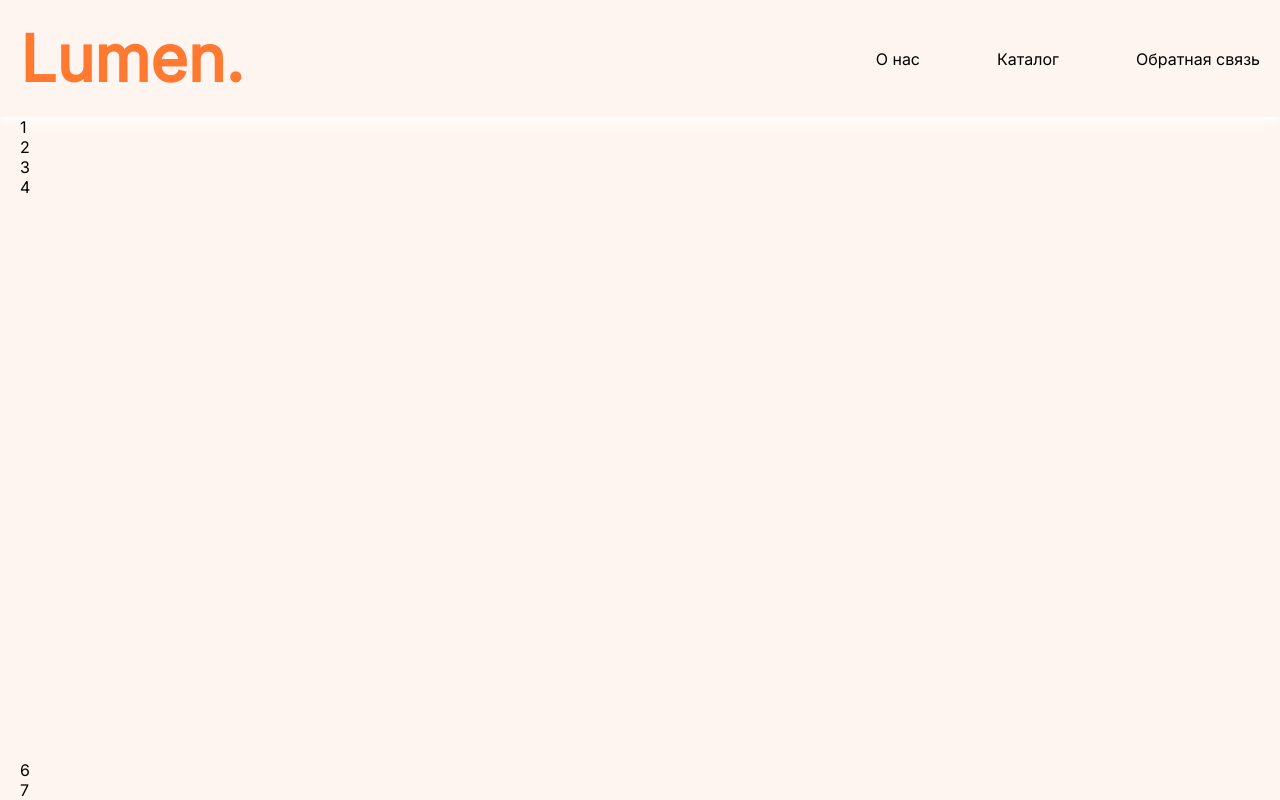
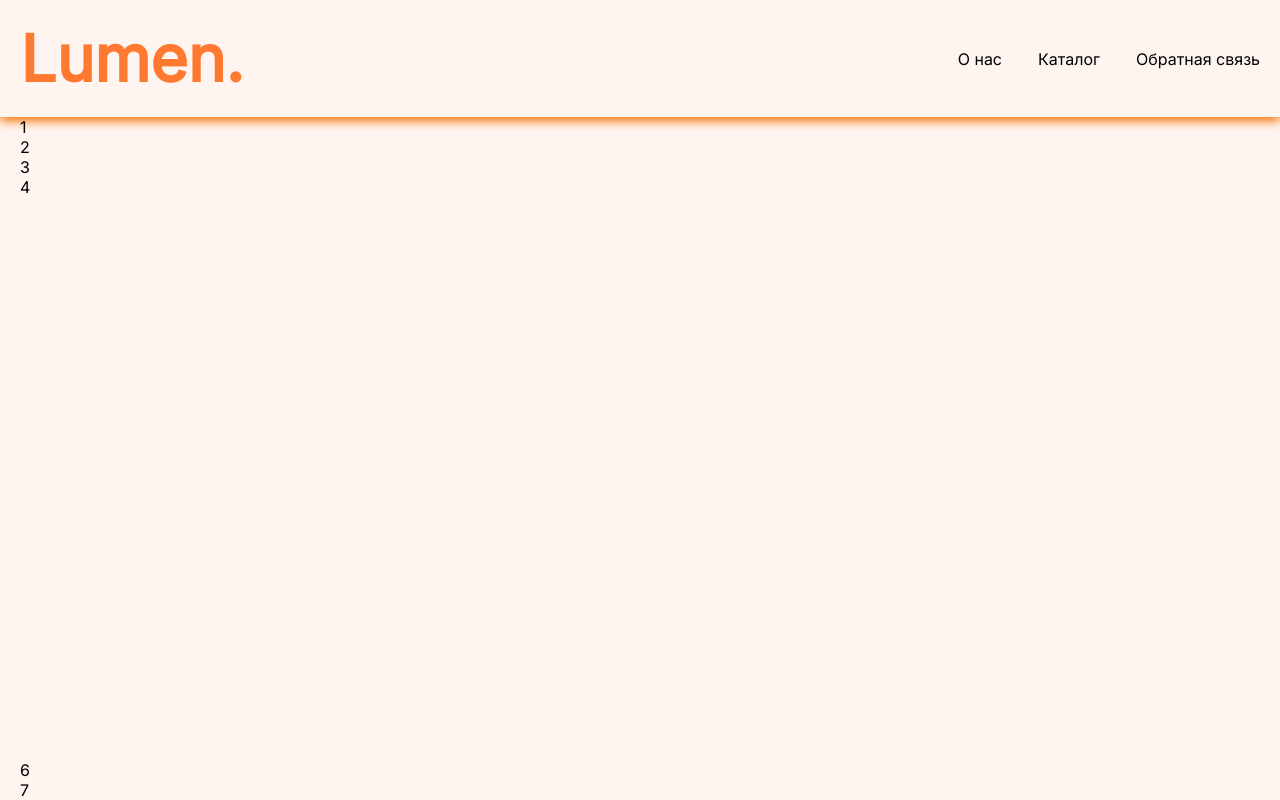
Before and after one commit to saufff/Lumen., a plain HTML site: page index.html in a window 1280 px wide. Drawn offline with Linux system fonts and the light colour scheme.

Commit message:
Add files via upload

```diff
--- a/css/style.css
+++ b/css/style.css
@@ -37,7 +37,7 @@ main {
 }
 
 .header {
-    box-shadow: 0 4px 10px white;
+    box-shadow: 0 4px 10px rgb(248, 115, 5);
     background-color: var(--background-color);
 }
 
@@ -53,7 +53,7 @@ main {
     display: flex;
     flex-direction: row;
     align-items: center;
-    gap: 77px;
+    gap: 36px;
     list-style: none;
 }
 .header__title {
@@ -63,7 +63,6 @@ main {
     color: var(--color-accent);
 }
 
-/* ===== Ссылки меню ===== */
 .mainmenu__link {
     color: var(--color-main-text);
     text-decoration: none;
```
